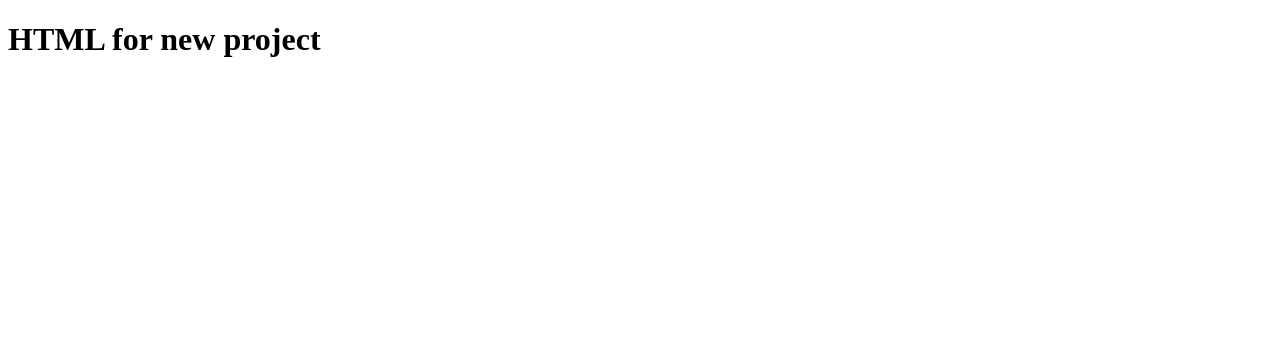
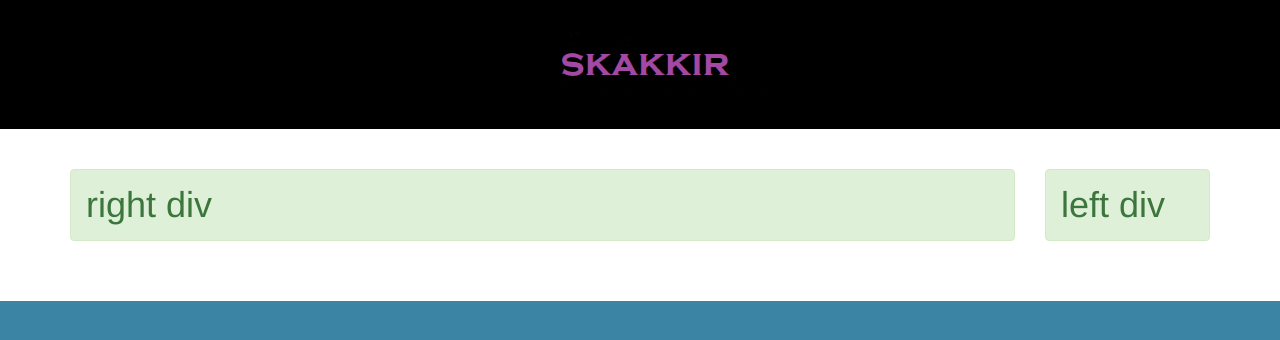
Before and after one commit to Skakkir/javaToes, a plain HTML site: page src/main/resources/public/index.html in a window 1280 px wide. Drawn offline with nearby package versions, Linux system fonts and the light colour scheme.

Commit message:
Basic html layout

```diff
--- /dev/null
+++ b/bin/public/style.css
@@ -0,0 +1,3 @@
+html {
+	background: #3B84A3;
+}
--- a/src/main/resources/public/index.html
+++ b/src/main/resources/public/index.html
@@ -1,12 +1,37 @@
 <!DOCTYPE html>
-<html lang="en">
 <head>
   <meta charset="UTF-8">
   <meta name="viewport" content="width=device-width, initial-scale=1.0">
   <meta http-equiv="X-UA-Compatible" content="ie=edge">
-  <title>Document</title>
+  <link rel="stylesheet" type="text/css" href="style.css">
+	<link rel="stylesheet" href="https://maxcdn.bootstrapcdn.com/bootstrap/3.3.7/css/bootstrap.min.css">
+	<script src="script.js"></script>
+	<img rel= "icon" type="image/png" src="header.png" style='width:100%;' border="0">
+	<script src="https://ajax.googleapis.com/ajax/libs/jquery/3.2.1/jquery.min.js"></script>
+	<br/><br/>
+	<title>Skakkir | JavaToes</title>
 </head>
 <body>
-  <h1>HTML for new project</h1>
+  	<div class="container">
+        <div class="row">
+            <div class="col-xs-10">
+                <div id="bottom">
+                    <div>
+                    <h1 class="alert alert-success"> right div </h3>
+
+
+                    </div>
+                    <br/><br/>
+                  </div>
+            </div>
+            <div class="col-xs-2">
+                <div id="bottom">
+                    <div>
+                        <h1 class="alert alert-success"> left div </h3>
+                  </div>
+            </div>
+        </div>
+    </div>
+    <script src="script.js"></script>
 </body>
 </html>
--- a/src/main/resources/public/script.js
+++ b/src/main/resources/public/script.js
@@ -0,0 +1,6 @@
+$(document).ready(function() {
+
+
+
+
+});
```
Also changed, not shown: bin/public/index.html (added, +12 -0 lines), bin/public/header.png (added), bin/public/script.js (added), 3 other files.
